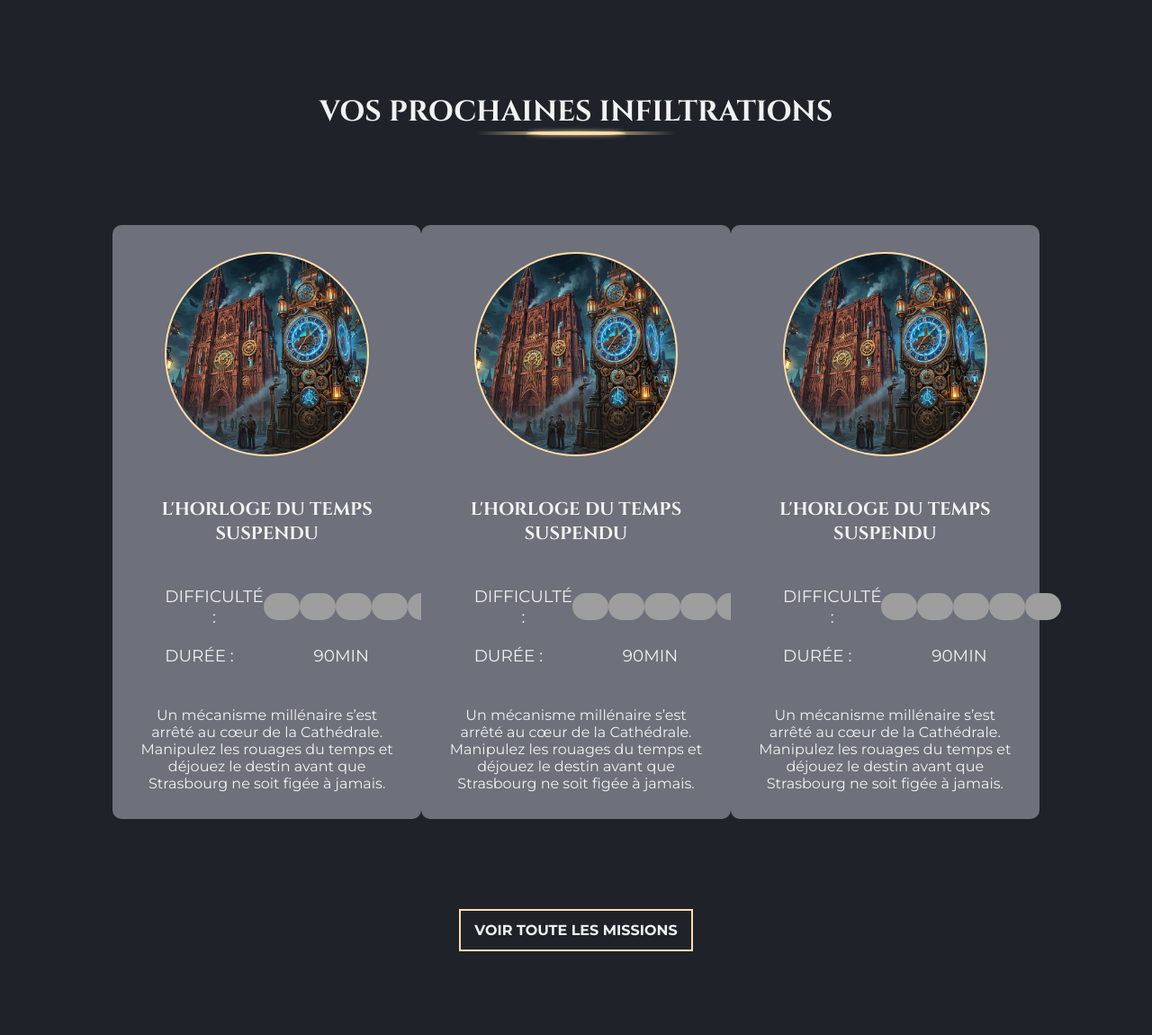
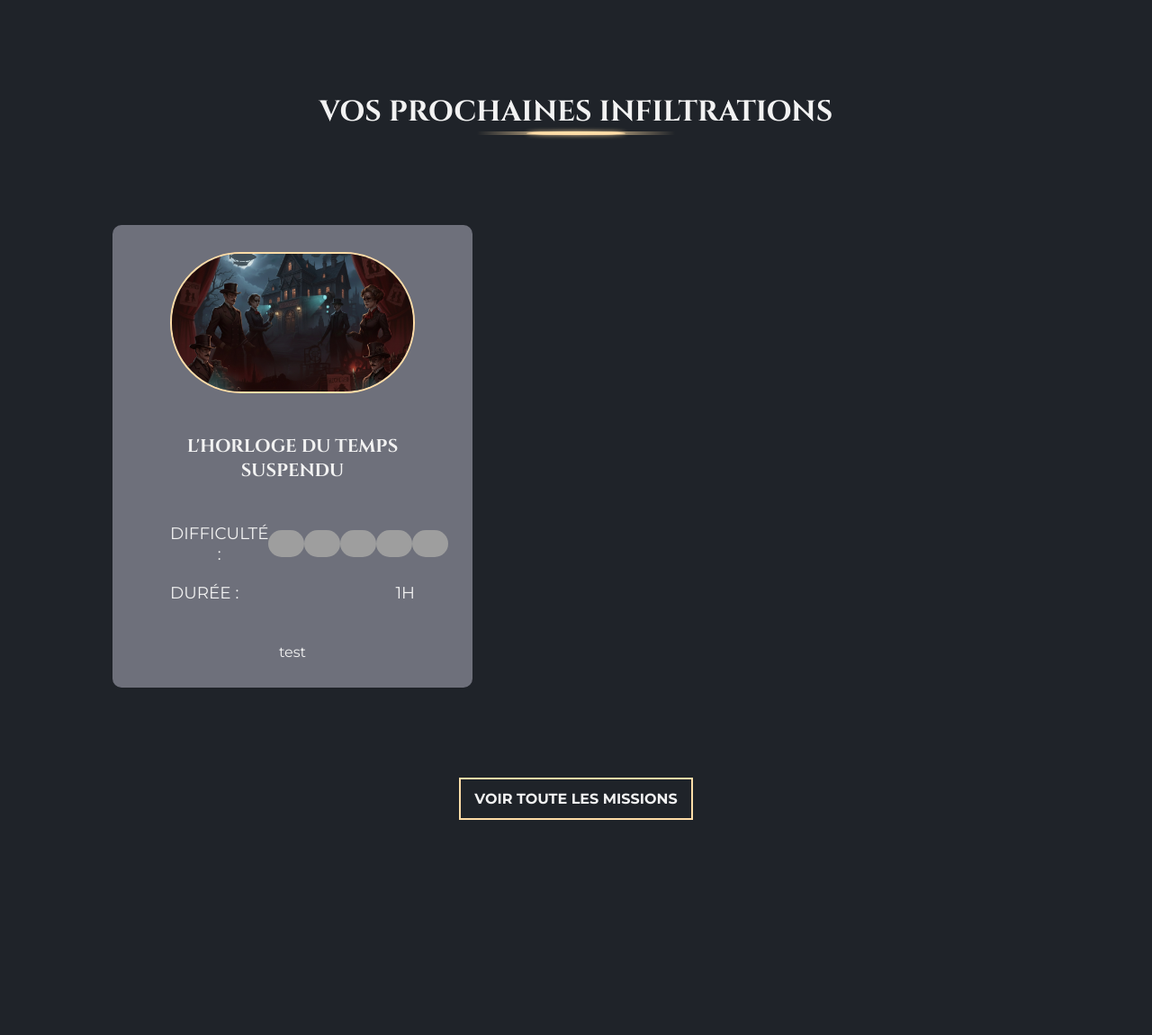
Before and after one commit to aymonier-elias/SAE-4D01, a PHP site: page / in a window 1280 px wide. Shown: the part 822-1972 px from the top of the page at 90% size. Run offline with PHP 8.4, Linux system fonts and the light colour scheme; data comes from the database, SQL or seed files in the repository; grey boxes are pictures that could not be loaded.

Commit message:
ajout du système d'affichage dynamique dans la page d'accueil

```diff
--- a/config/config.class.php
+++ b/config/config.class.php
@@ -11,6 +11,6 @@
     //Définition des paramètres du site
     public const TITREONGLET = "Lock Out";
     public const NOMSITE = "Lock Out";
-    public const PHOTOESCAPEDIR = "PhotoEscape";
+    public const PHOTOESCAPEDIR = "img/mission";
 
 }
--- a/modele/escape.class.php
+++ b/modele/escape.class.php
@@ -23,6 +23,20 @@
     $req = 'SELECT id_escape AS "Code", nom AS "Nom", description AS "Description", longitude AS "Longitude", latitude AS "Latitude", nb_participants_max AS "Nombre de participants maximum", age_minimum AS "Age minimum", ville AS "Ville", tags AS "Tags", difficultés AS "Difficultés" FROM escape_game ORDER BY nom;';
     $escapes = $this->execReq($req);
     return $escapes;
+  }
+
+  /*******************************************************
+  Retourne les n derniers escapes (les plus récemment ajoutés)
+    Entrée :
+      $limit [int] : nombre d'escapes à retourner (défaut 3)
+    Retour :
+      [array] : Tableau associatif contenant les escapes
+  *******************************************************/
+  public function getDerniersEscapes($limit = 3) {
+    $limit = max(1, (int) $limit);
+    $req = 'SELECT id_escape AS "Code", nom AS "Nom", description AS "Description", longitude AS "Longitude", latitude AS "Latitude", nb_participants_max AS "Nombre de participants maximum", age_minimum AS "Age minimum", ville AS "Ville", tags AS "Tags", difficultés AS "Difficultés" FROM escape_game ORDER BY id_escape DESC LIMIT ' . $limit . ';';
+    $escapes = $this->execReq($req);
+    return is_array($escapes) ? $escapes : array();
   }
 
   /*******************************************************
--- a/vue/vueAccueil.php
+++ b/vue/vueAccueil.php
@@ -30,108 +30,47 @@
     <h2 data-i18n='home.infiltration.titre'>Vos prochaines inflitrations</h2>
     <span class="separator"></span>
   </div>
+
   <div class="cards">
-    <a href="#" class="card">
-
+    <?php
+    $derniers_escapes = isset($derniers_escapes) && is_array($derniers_escapes) ? $derniers_escapes : array();
+    foreach ($derniers_escapes as $e):
+      $code = (int) ($e['code'] ?? 0);
+      $nom = $e['nom'] ?? '';
+      $description = $e['description'] ?? '';
+      $difficulte = (int) ($e['difficultes'] ?? 0);
+      if ($difficulte < 1) $difficulte = 1;
+      if ($difficulte > 5) $difficulte = 5;
+      $photo = $e['photo'] ?? null;
+      $imgSrc = $photo ? htmlspecialchars($photo) : 'img/card_1.png';
+      $duree = $e['duree_affichage'] ?? '—';
+      $lienEscape = 'index.php?action=escape&amp;id_escape=' . $code;
+    ?>
+    <a href="<?= $lienEscape ?>" class="card">
       <div class="card-hover">
         <span class="cta" data-i18n='home.entete.bouton-home'>Réserver ma mission</span>
       </div>
-
-      <img src="img/card_1.png" alt="L'Horloge du temps suspendu">
-
-      <h3>L'Horloge du temps suspendu</h3>
-
+      <img src="<?= $imgSrc ?>" alt="<?= htmlspecialchars($nom) ?>">
+      <h3><?= htmlspecialchars($nom) ?></h3>
       <div class="info">
         <div class="difficulte">
           <p>Difficulté :</p>
           <div class="note">
+            <?php for ($i = 0; $i < $difficulte; $i++): ?>
             <img src="img/svg/diff.svg" alt="Difficulté">
-            <img src="img/svg/diff.svg" alt="Difficulté">
-            <img src="img/svg/diff.svg" alt="Difficulté">
-            <img src="img/svg/diff.svg" alt="Difficulté">
-            <img src="img/svg/diff.svg" alt="Difficulté">
+            <?php endfor; ?>
           </div>
         </div>
-
         <div class="duree">
           <p>Durée :</p>
-          <p>90min</p>
+          <p><?= htmlspecialchars($duree) ?></p>
         </div>
-
       </div>
-
-      <p class="card-desc">Un mécanisme millénaire s’est arrêté au cœur de la Cathédrale. Manipulez les rouages du
-        temps et déjouez le
-        destin avant que Strasbourg ne soit figée à jamais.</p>
+      <p class="card-desc"><?= htmlspecialchars($description) ?></p>
     </a>
-    <a href="#" class="card">
-      <div class="card-hover">
-        <span class="cta">Réserver ma mission</span>
-      </div>
-
-      <img src="img/card_1.png" alt="L'Horloge du temps suspendu">
-
-      <h3>L'Horloge du temps suspendu</h3>
-
-      <div class="info">
-        <div class="difficulte">
-          <p>Difficulté :</p>
-          <div class="note">
-            <img src="img/svg/diff.svg" alt="Difficulté">
-            <img src="img/svg/diff.svg" alt="Difficulté">
-            <img src="img/svg/diff.svg" alt="Difficulté">
-            <img src="img/svg/diff.svg" alt="Difficulté">
-            <img src="img/svg/diff.svg" alt="Difficulté">
-          </div>
-        </div>
-
-        <div class="duree">
-          <p>Durée :</p>
-          <p>90min</p>
-        </div>
-
-      </div>
-
-      <p class="card-desc">Un mécanisme millénaire s’est arrêté au cœur de la Cathédrale. Manipulez les rouages du
-        temps et déjouez le
-        destin avant que Strasbourg ne soit figée à jamais.</p>
-    </a>
-    <a href="#" class="card">
-
-
-      <div class="card-hover">
-        <span class="cta">Réserver ma mission</span>
-      </div>
-
-      <img src="img/card_1.png" alt="L'Horloge du temps suspendu">
-
-      <h3>L'Horloge du temps suspendu</h3>
-
-      <div class="info">
-        <div class="difficulte">
-          <p>Difficulté :</p>
-          <div class="note">
-            <img src="img/svg/diff.svg" alt="Difficulté">
-            <img src="img/svg/diff.svg" alt="Difficulté">
-            <img src="img/svg/diff.svg" alt="Difficulté">
-            <img src="img/svg/diff.svg" alt="Difficulté">
-            <img src="img/svg/diff.svg" alt="Difficulté">
-          </div>
-        </div>
-
-        <div class="duree">
-          <p>Durée :</p>
-          <p>90min</p>
-        </div>
-
-      </div>
-
-      <p class="card-desc">Un mécanisme millénaire s’est arrêté au cœur de la Cathédrale. Manipulez les rouages du
-        temps et déjouez le
-        destin avant que Strasbourg ne soit figée à jamais.</p>
-    </a>
+    <?php endforeach; ?>
   </div>
-  <a href="" class="cta">Voir toute les missions</a>
+  <a href="index.php?action=escapes" class="cta">Voir toute les missions</a>
 </section>
 
 <section class="experience" id="exp">
```
Also changed, not shown: controleur/CtlPage.class.php (+23 -2 lines), img/mission/2.png (added), img/mission/3.png (added).
